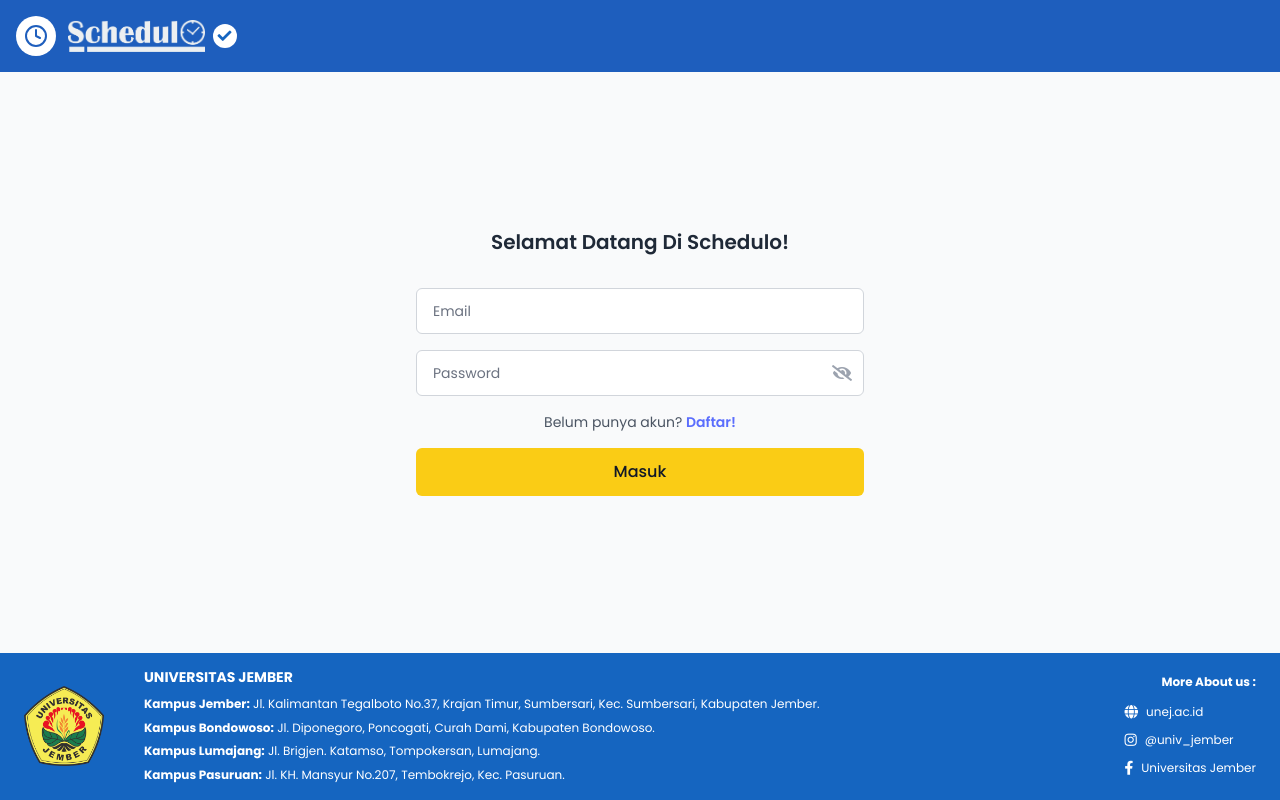
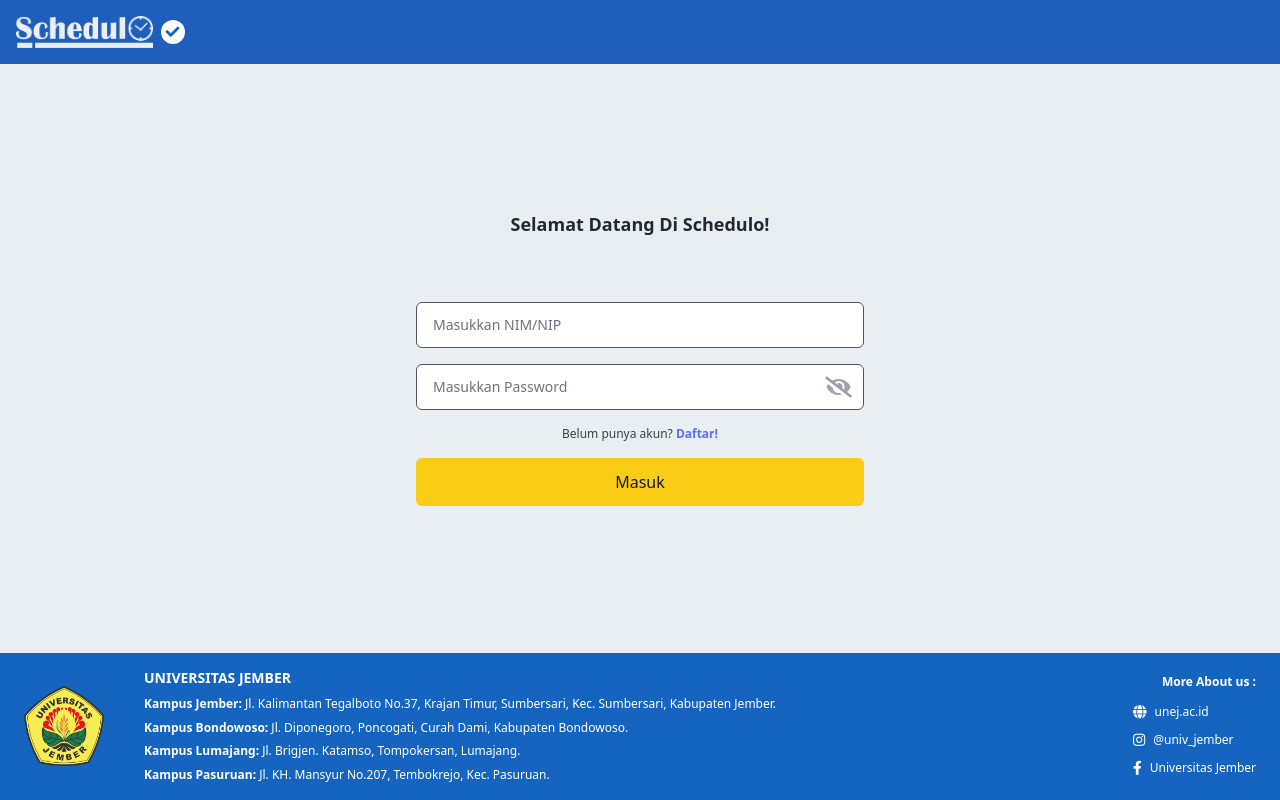
Before and after one commit to rifqiadrianto007/Schedulo, a Laravel app: page /login in a window 1280 px wide. Run offline with Laravel 12, Linux system fonts and the light colour scheme; some libraries are stand-ins or nearby versions.

Commit message:
login regis akun

```diff
--- a/resources/views/login.blade.php
+++ b/resources/views/login.blade.php
@@ -26,73 +26,57 @@
         rel="stylesheet" />
 </head>
 
-<body class="bg-gray-50 font-poppins min-h-screen flex flex-col">
-    <!-- Header -->
+<body class="bg-[#e8eef2] min-h-screen flex flex-col">
     <header class="bg-[#1e5ebd] p-4 flex items-center">
-        <div class="flex items-center">
-            <div class="w-10 h-10 bg-white rounded-full flex items-center justify-center mr-3">
-                <svg class="w-6 h-6 text-[#1e5ebd]" fill="none" stroke="currentColor" stroke-linecap="round"
-                    stroke-linejoin="round" stroke-width="2" viewBox="0 0 24 24">
-                    <circle cx="12" cy="12" r="10"></circle>
-                    <polyline points="12,6 12,12 16,14"></polyline>
-                </svg>
-            </div>
         <div class="flex items-center">
             <img src="{{ asset('img/logo.png') }}" alt="Schedulo Logo" class="h-8 w-auto">
             <div class="ml-2 w-6 h-6 bg-white rounded-full flex items-center justify-center">
                 <i class="fas fa-check text-primary-blue text-sm"></i>
             </div>
         </div>
-        </div>
     </header>
-
-    <!-- Main Content -->
-    <main class="flex-grow flex flex-col justify-center items-center px-4 py-8">
-        <div class="w-full max-w-md">
-            <h2 class="text-gray-800 font-semibold text-center mb-8 text-xl">
+    <main class="flex-grow flex flex-col justify-center items-center px-4">
+        <h2 class="text-gray-800 font-semibold text-center mb-12 text-lg max-w-xs">
             Selamat Datang Di Schedulo!
         </h2>
 
-            <!-- Error Messages (Hidden by default, would be shown by backend) -->
-            <div id="error-container" class="w-full mb-4 hidden">
+        @if ($errors->any())
+            <div class="w-full max-w-md mb-4">
                 <div class="bg-red-100 border border-red-400 text-red-700 px-4 py-3 rounded">
-                    <ul class="list-disc pl-5" id="error-list">
-                        <!-- Error messages would be populated here -->
+                    <ul class="list-disc pl-5">
+                        @foreach ($errors->all() as $error)
+                            <li>{{ $error }}</li>
+                        @endforeach
                     </ul>
                 </div>
             </div>
+        @endif
 
-            <!-- Login Form -->
-            <form id="loginForm" class="w-full space-y-4" onsubmit="handleLogin(event)">
-                <div>
-                    <input id="email" name="email"
-                        class="w-full rounded-md border border-gray-300 px-4 py-3 text-sm placeholder-gray-500 focus:outline-none focus:ring-2 focus:ring-[#1e5ebd] focus:border-[#1e5ebd]"
-                        placeholder="Email" type="email" required />
+        <form method="POST" action="{{ route('login.proses') }}" class="w-full max-w-md space-y-4">
+            @csrf
+            <input name="nomor_induk"
+                class="w-full rounded-md border border-gray-600 px-4 py-3 text-sm placeholder-gray-500 focus:outline-none focus:ring-2 focus:ring-[#1e5ebd]"
+                placeholder="Masukkan NIM/NIP" type="text" />
+            <div class="relative">
+                <input name="password"
+                    class="w-full rounded-md border border-gray-600 px-4 py-3 pr-12 text-sm placeholder-gray-500 focus:outline-none focus:ring-2 focus:ring-[#1e5ebd]"
+                    placeholder="Masukkan Password" type="password" />
+                <span aria-label="Toggle password visibility"
+                    class="absolute inset-y-0 right-3 flex items-center text-gray-400 cursor-pointer">
+                    <i class="fas fa-eye-slash fa-lg"></i>
+                </span>
             </div>
-
-                <div class="relative">
-                    <input id="password" name="password"
-                        class="w-full rounded-md border border-gray-300 px-4 py-3 pr-12 text-sm placeholder-gray-500 focus:outline-none focus:ring-2 focus:ring-[#1e5ebd] focus:border-[#1e5ebd]"
-                        placeholder="Password" type="password" required />
-                    <button type="button" onclick="togglePassword()"
-                        class="absolute inset-y-0 right-3 flex items-center text-gray-400 hover:text-gray-600 focus:outline-none">
-                        <i id="password-icon" class="fas fa-eye-slash"></i>
-                    </button>
-                </div>
-
-                <p class="text-center text-sm text-gray-600">
+            <p class="text-center text-xs text-gray-700">
                 Belum punya akun?
-                    <a class="text-[#5a6dfd] font-semibold" href="{{ route('regis') }}">
+                <a href="{{ route('regis') }}" class="text-[#5a6dfd] font-semibold">
                     Daftar!
                 </a>
             </p>
-
-                <a href="{{ route('home') }}"
-                    class="w-full bg-yellow-400 hover:bg-yellow-300 text-gray-900 font-medium rounded-md py-3 text-base transition-colors inline-block text-center">
+            <button type="submit"
+                class="w-full bg-yellow-400 hover:bg-yellow-300 text-gray-900 font-medium rounded-md py-3 text-base transition-colors">
                 Masuk
-                </a>
+            </button>
         </form>
-        </div>
     </main>
 
     <!-- Footer -->
@@ -115,22 +99,27 @@
         function handleLogin(event) {
             event.preventDefault();
 
-            const email = document.getElementById('email').value;
+            const username = document.getElementById('username').value;
             const password = document.getElementById('password').value;
 
             // Basic validation
-            if (!email || !password) {
-                showError(['Email dan password harus diisi!']);
+            if (!username || !password) {
+                showError(['Username dan password harus diisi!']);
                 return;
             }
 
-            if (!isValidEmail(email)) {
-                showError(['Format email tidak valid!']);
+            if (username.length < 3) {
+                showError(['Username minimal 3 karakter!']);
+                return;
+            }
+
+            if (password.length < 6) {
+                showError(['Password minimal 6 karakter!']);
                 return;
             }
 
             // Simulate login process
-            alert('Login functionality would be handled by the backend. Email: ' + email);
+            showSuccess('Login berhasil! Selamat datang, ' + username);
         }
 
         function isValidEmail(email) {
@@ -156,6 +145,25 @@
                 errorContainer.classList.add('hidden');
             }, 5000);
         }
+
+        function showSuccess(message) {
+            // Create success notification
+            const successDiv = document.createElement('div');
+            successDiv.className = 'fixed top-4 right-4 bg-green-500 text-white px-6 py-3 rounded-lg shadow-lg z-50';
+            successDiv.innerHTML = `
+                <div class="flex items-center">
+                    <i class="fas fa-check-circle mr-2"></i>
+                    <span>${message}</span>
+                </div>
+            `;
+
+            document.body.appendChild(successDiv);
+
+            // Auto remove after 3 seconds
+            setTimeout(() => {
+                successDiv.remove();
+            }, 3000);
+        }
     </script>
 </body>
 
--- a/routes/web.php
+++ b/routes/web.php
@@ -19,6 +19,8 @@
 Route::get('regis', function () {
     return view('regis');
 })->name('regis');
+
+Route::post('/regis', [AuthController::class, 'register'])->name('register.proses');
 
 Route::get('venue', function () {
     return view('venue');
```
Also changed, not shown: app/Http/Controllers/AuthController.php (+19 -0 lines), database/seeders/AdminSeeder.php (added, +22 -0 lines), database/seeders/AkunSeeder.php (deleted, +0 -27 lines), database/seeders/DatabaseSeeder.php (+2 -12 lines), resources/views/regis.blade.php (+25 -19 lines). Lines whose indentation alone changed are shown as unchanged.
